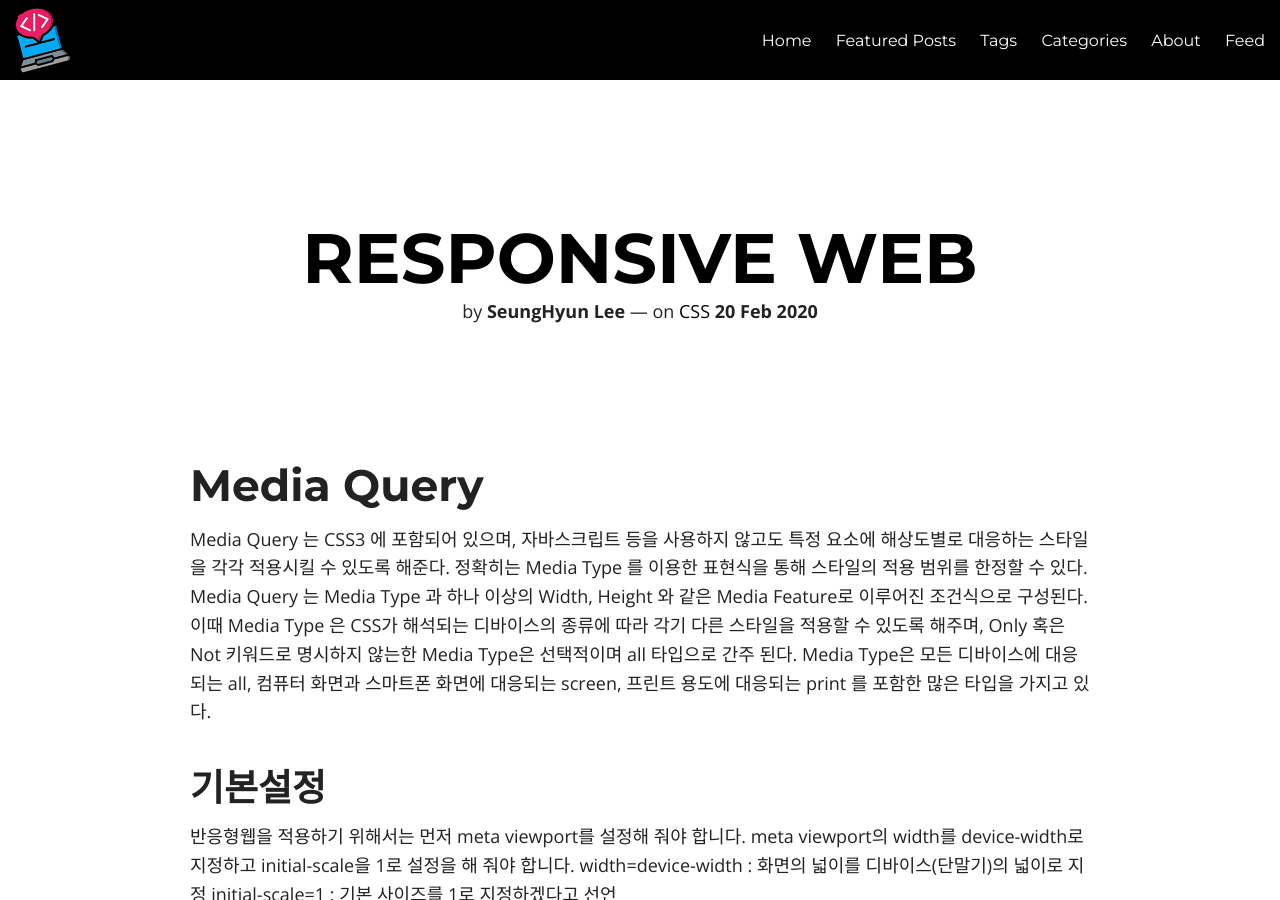
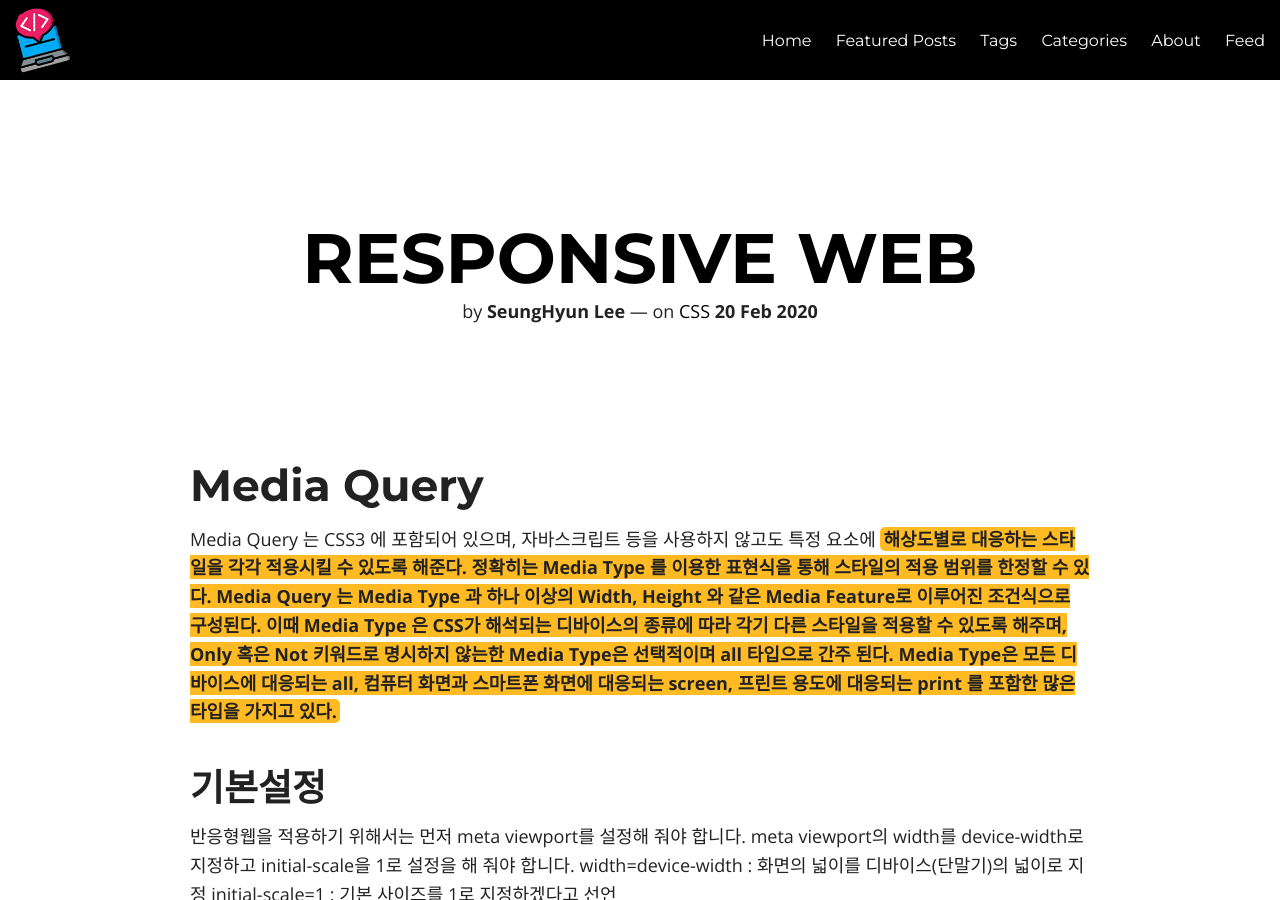
Before and after one commit to lsh58/lsh58.github.io, a Jekyll site: the page built from _posts/2020-02-20-Responsive Web.md, in a window 1280 px wide and 900 px high. Built offline with Jekyll 4.4.1, drawn with Linux system fonts in a browser that asks for light colours; nearby versions of some CDN libraries; comment, search, counter and statistics services are not loaded.

Commit message:
Update 2020-02-20-Responsive Web.md

```diff
--- a/_posts/2020-02-20-Responsive Web.md
+++ b/_posts/2020-02-20-Responsive Web.md
@@ -16,7 +16,7 @@ featured: true
 
 # Media Query
 
-Media Query 는 CSS3 에 포함되어 있으며, 자바스크립트 등을 사용하지 않고도 특정 요소에 해상도별로 대응하는 스타일을 각각 적용시킬 수 있도록 해준다. 정확히는 Media Type 를 이용한 표현식을 통해 스타일의 적용 범위를 한정할 수 있다. Media Query 는 Media Type 과 하나 이상의 Width, Height 와 같은 Media Feature로 이루어진 조건식으로 구성된다. 이때 Media Type 은 CSS가 해석되는 디바이스의 종류에 따라 각기 다른 스타일을 적용할 수 있도록 해주며, Only 혹은 Not 키워드로 명시하지 않는한 Media Type은 선택적이며 all 타입으로 간주 된다. Media Type은 모든 디바이스에 대응되는 all, 컴퓨터 화면과 스마트폰 화면에 대응되는 screen, 프린트 용도에 대응되는 print 를 포함한 많은 타입을 가지고 있다.
+Media Query 는 CSS3 에 포함되어 있으며, 자바스크립트 등을 사용하지 않고도 특정 요소에 <span class="orange">해상도별로 대응하는 스타일을 각각 적용시킬 수 있도록 해준다. 정확히는 Media Type 를 이용한 표현식을 통해 스타일의 적용 범위를 한정할 수 있다. Media Query 는 Media Type 과 하나 이상의 Width, Height 와 같은 Media Feature로 이루어진 조건식으로 구성된다. 이때 Media Type 은 CSS가 해석되는 디바이스의 종류에 따라 각기 다른 스타일을 적용할 수 있도록 해주며, Only 혹은 Not 키워드로 명시하지 않는한 Media Type은 선택적이며 all 타입으로 간주 된다. Media Type은 모든 디바이스에 대응되는 all, 컴퓨터 화면과 스마트폰 화면에 대응되는 screen, 프린트 용도에 대응되는 print 를 포함한 많은 타입을 가지고 있다.
 
 ## 기본설정
 
```
